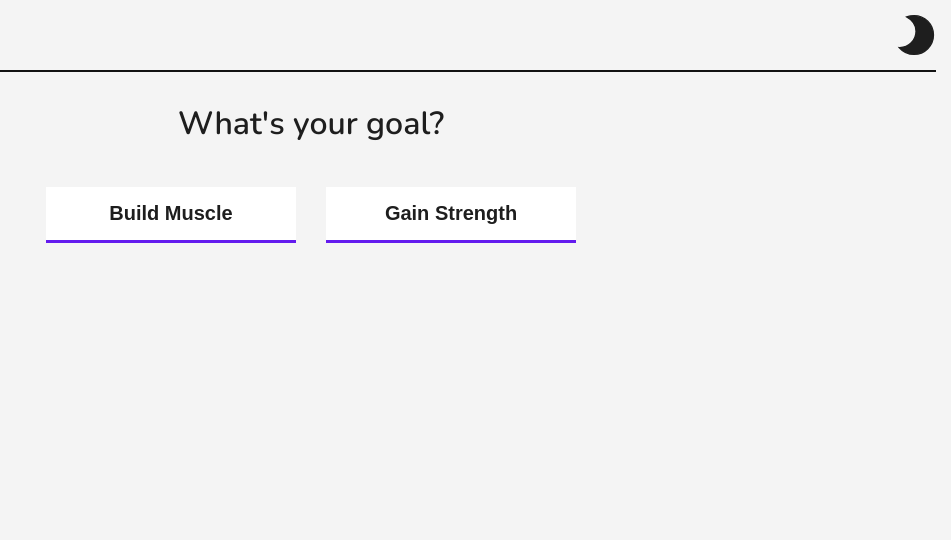
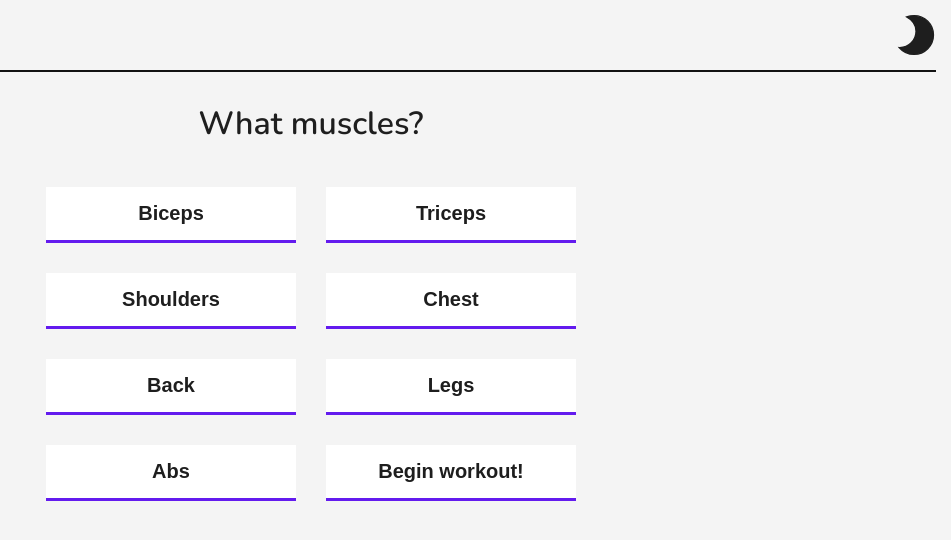
Before and after one commit to CodeyPacker/workout-builder, a React (Create React App) app: page / in a window 1280 px wide. Both pictures are taken after a click on the button "Build Muscle". Shown: the top 540 px of the page, without its empty margins (329-1280 px from the left). Built offline with nearby package versions, Linux system fonts and the light colour scheme.

Commit message:
Added step 2 muscle group tracking, hid steps when appropriate

```diff
--- a/src/components/Questions.js
+++ b/src/components/Questions.js
@@ -3,16 +3,32 @@ import {Context} from '../context'
 import styled from '@emotion/styled'
 
 const Questions = () => {
-  const {theme, handleGoal} = useContext(Context)
+  const {theme, handleGoal, step, handleMuscle, beginWorkout} = useContext(Context)
 
   return (
     <QuestionsWrapper className={`${theme}-theme `}>
-      <div className='whats-your-goal'>
+      <div className={`whats-your-goal ${step !== 1 && 'hide'}`}>
         <h2 className='heading center-text'>What's your goal?</h2>
         <div className='question-flex-container'>
           <button onClick={() => handleGoal('muscle')}>Build Muscle</button>
           <button onClick={() => handleGoal('strength')}>Gain Strength</button>
         </div>
+      </div>
+      <div className={`what-muscles ${step !== 2 && 'hide'}`}>
+        <h2 className='heading center-text'>What muscles?</h2>
+        <div className='question-flex-container'>
+          <button onClick={() => handleMuscle('biceps')}>Biceps</button>
+          <button onClick={() => handleMuscle('triceps')}>Triceps</button>
+          <button onClick={() => handleMuscle('shoulders')}>Shoulders</button>
+          <button onClick={() => handleMuscle('chest')}>Chest</button>
+          <button onClick={() => handleMuscle('back')}>Back</button>
+          <button onClick={() => handleMuscle('legs')}>Legs</button>
+          <button onClick={() => handleMuscle('abs')}>Abs</button>
+          <button onClick={beginWorkout}>Begin workout!</button>
+        </div>
+      </div>
+      <div className={`${step !== 3 && 'hide'}`}>
+        <h2>Here's your workout!</h2>
       </div>
     </QuestionsWrapper>
   )
--- a/src/context.js
+++ b/src/context.js
@@ -4,6 +4,9 @@ const Context = React.createContext()
 function ContextProvider(props) {
     const [theme, setTheme] = useState("light")
     const [goal, setGoal] = useState("")
+    const [step, setStep] = useState(1)
+    const [muscles, setMuscles] = useState([])
+    const [workoutInProgress, setWorkoutStatus] = useState(false)
 
     function toggleTheme() {
         setTheme(prevTheme => prevTheme === "light" ? "dark" : "light")
@@ -11,11 +14,24 @@ function ContextProvider(props) {
 
     function handleGoal(selection) {
         setGoal(prevGoal => selection)
-        console.log(`Previous goal: ${goal}`);
+        setStep(prevStep => prevStep += 1)
+        console.log(goal);
     }
 
+    function handleMuscle(selection) {
+        !muscles.includes(selection)
+            ? setMuscles(prevMuscles => prevMuscles.concat(selection))
+            : setMuscles(prevMuscles => prevMuscles.filter(e => e !== selection))
+    }
+
+    const beginWorkout = () => {
+        setWorkoutStatus(prev => true)
+        setStep(prevStep => prevStep += 1)
+    }
+
+    console.log(workoutInProgress);
     return (
-        <Context.Provider value={{theme, toggleTheme, handleGoal}}>
+        <Context.Provider value={{theme, toggleTheme, handleGoal, step, handleMuscle, beginWorkout}}>
             {props.children}
         </Context.Provider>
     )
--- a/src/styles/App.css
+++ b/src/styles/App.css
@@ -17,3 +17,7 @@ button {
 .center-text {
   text-align: center;
 }
+
+.hide {
+  display: none;
+}
```
